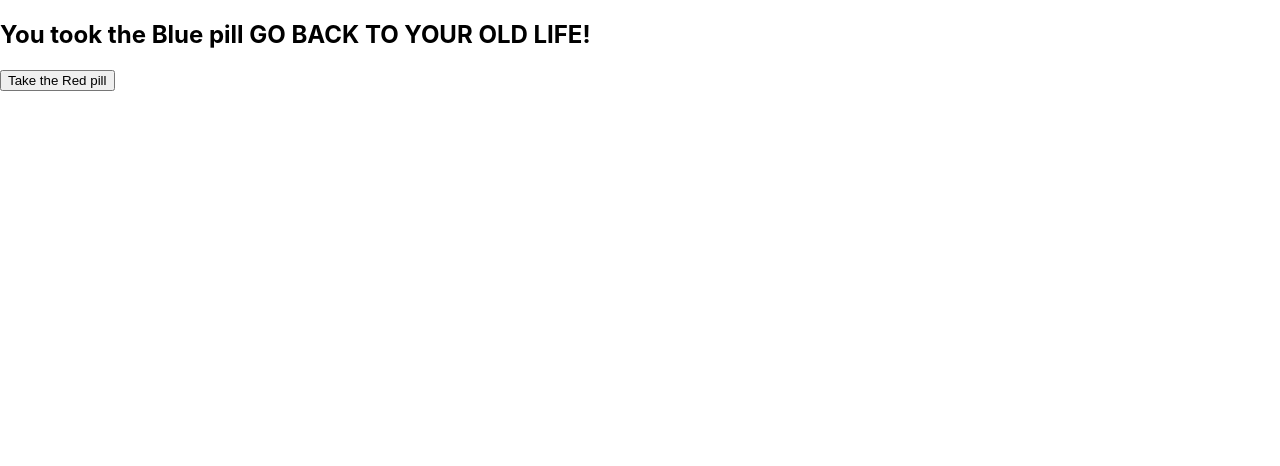
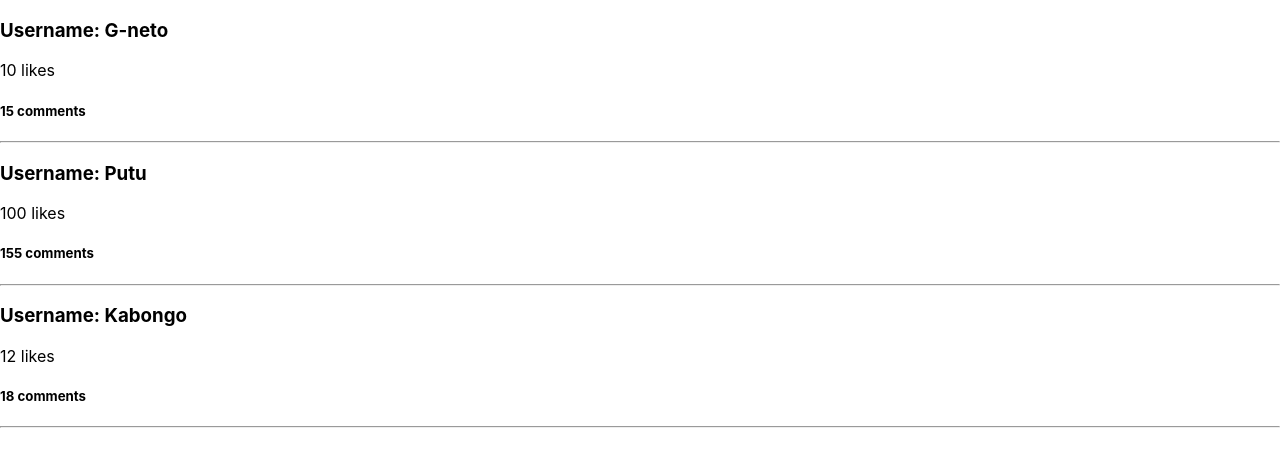
Before and after one commit to GlaudistonNeto/react.js_practice, a React (Create React App) app: page / in a window 1280 px wide. Shown: the top 466 px of the page. Built offline with nearby package versions, Linux system fonts and the light colour scheme.

Commit message:
lists in components folder

```diff
--- a/src/App.js
+++ b/src/App.js
@@ -1,4 +1,5 @@
 import React from 'react';
+import Feed from './components/Feed';
 // import Member from './components/Member';
 
 class App extends React.Component {
@@ -6,20 +7,24 @@ class App extends React.Component {
   constructor(props) {
     super(props);
     this.state = {
-      status: false
+      feed: [
+        {id: 1, username: 'G-neto', likes: 10, comments: 15},
+        {id: 2, username: 'Putu', likes: 100, comments: 155},
+        {id: 3, username: 'Kabongo', likes: 12, comments: 18},
+      ]
     }
 
-    this.out = this.out.bind(this);
-    this.enter = this.enter.bind(this);
+    // this.out = this.out.bind(this);
+    // this.enter = this.enter.bind(this);
   }
 
-  out() {
-    this.setState({ status: false });
-  }
+  // out() {
+  //   this.setState({ status: false });
+  // }
 
-  enter() {
-    this.setState({ status: true });
-  }
+  // enter() {
+  //   this.setState({ status: true });
+  // }
 
   // enter() {
   //   this.setState({ status: true });
@@ -42,21 +47,18 @@ class App extends React.Component {
   render() {
     return (
       <div>
-        {
-          this.state.status ?
-          <div>
-            <h1>You took the Red pill WELCOME TO THE MATRIX</h1>
-            <button onClick={this.out}>Take the Blue pill</button>
-          </div>
-        :
-        <div>
-          <h2>You took the Blue pill GO BACK TO YOUR OLD LIFE!</h2>
-          <button onClick={this.enter}>Take the Red pill</button>
-        </div>
-        }
+        {this.state.feed.map((item) => {
+          return (
+            <Feed
+              id={item.id}
+              username={item.username}
+              likes={item.likes}
+              comments={item.comments}
+            />
+          );
+        })}
       </div>
     );
   }
-}
-
+};
 export default App;
--- /dev/null
+++ b/src/components/Feed/index.js
@@ -0,0 +1,18 @@
+import React, { Component } from 'react';
+
+class Feed extends Component {
+  render() {
+    return (
+      <div key={this.props.id}>
+        <h3>Username: {this.props.username}</h3>
+        <p>{this.props.likes > 1 ? this.props.likes + ' likes' :
+            this.props.likes + ' like'}</p>
+        <h5>{this.props.comments > 1 ? this.props.comments + ' comments' :
+            this.props.comments + ' comment'}</h5>
+        <hr />
+      </div>
+    );
+  }
+};
+
+export default Feed;
```
